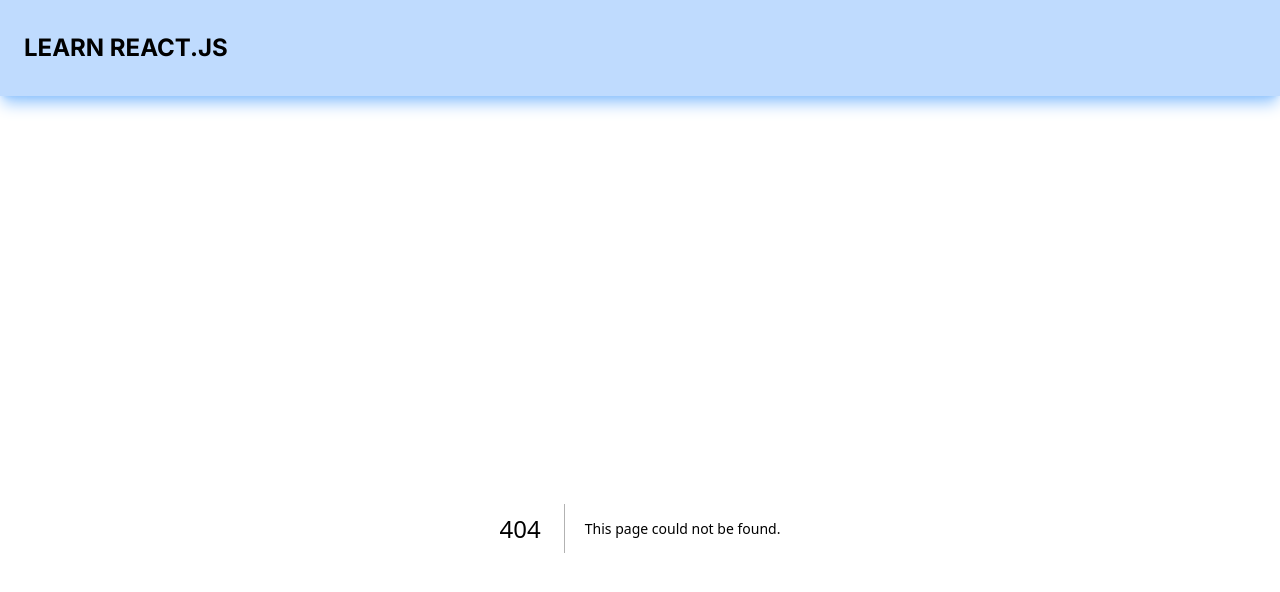
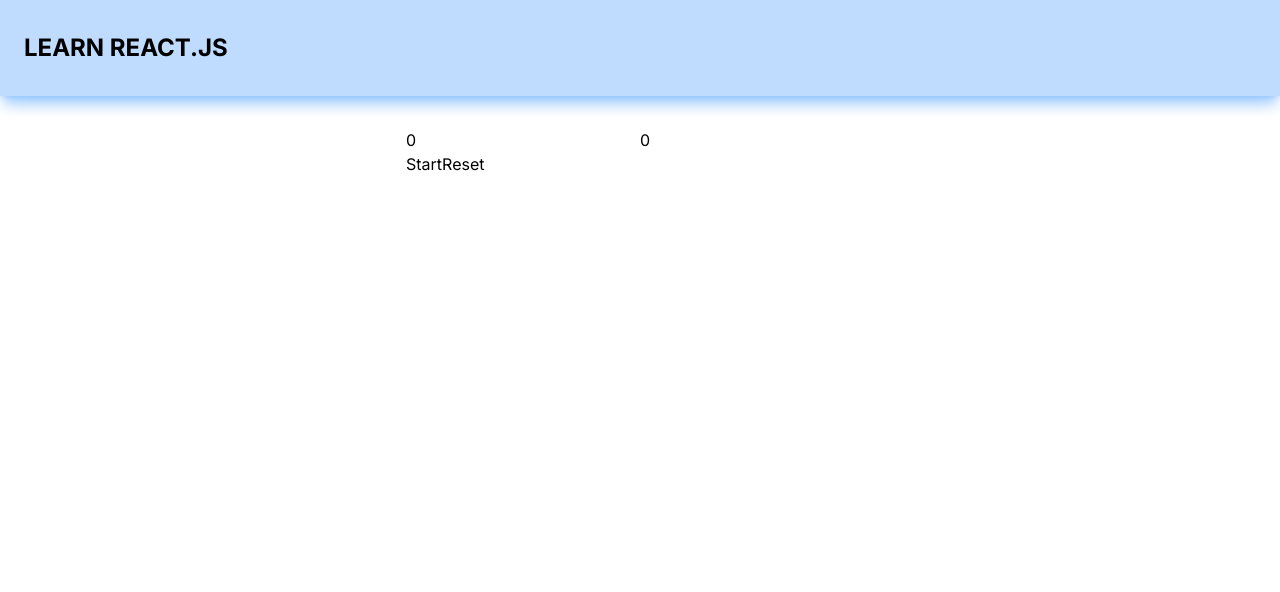
Before and after one commit to D-suke0614/learn_react, a Next.js app: page /timer in a window 1280 px wide. Before the commit this address had no page. Shown: the top 592 px of the page. Built offline with nearby package versions, Linux system fonts and the light colour scheme.

Commit message:
wip: timer

```diff
--- a/src/app/layout.tsx
+++ b/src/app/layout.tsx
@@ -6,8 +6,8 @@
 const inter = Inter({ subsets: ['latin'] })
 
 export const metadata: Metadata = {
-  title: 'Create Next App',
-  description: 'Generated by create next app',
+  title: 'React 100 apps',
+  description: 'This is react 100 apps.',
 }
 
 export default function RootLayout({
--- a/src/app/page.tsx
+++ b/src/app/page.tsx
@@ -9,6 +9,11 @@
             TODO APP
           </Link>
         </li>
+        <li className='mb-5'>
+          <Link className='py-2 hover:opacity-60' href={'/timer'}>
+            TIMER APP
+          </Link>
+        </li>
       </ul>
     </div>
   )
--- /dev/null
+++ b/src/app/timer/page.tsx
@@ -0,0 +1,65 @@
+'use client'
+
+import { useRef, useState } from 'react'
+
+const MIN_TO_MS = 60000
+const SEC_TO_MS = 1000
+
+export default function Page() {
+  const [minutes, setMinutes] = useState<number>(0)
+  const [seconds, setSeconds] = useState<number>(0)
+  const [timeLeft, setTimeLeft] = useState<number>(0)
+  const [buttonText, setButtonText] = useState<'Start' | 'Pause' | 'Continue'>('Start')
+  const minutesRef = useRef<HTMLInputElement>(null!)
+  const secondsRef = useRef(null)
+
+  const handleMinutes = (e: React.ChangeEvent<HTMLInputElement>) => {
+    const minutes = Number(e.target.value)
+    if (isNaN(minutes)) return
+    setMinutes(minutes)
+    console.log(minutes)
+  }
+
+  const handleSeconds = (e: React.ChangeEvent<HTMLInputElement>) => {
+    const seconds = Number(e.target.value)
+    if (isNaN(seconds)) return
+    setSeconds(seconds)
+  }
+
+  const countDown = () => {}
+
+  const handleStart = () => {
+    switch (buttonText) {
+      case 'Start':
+        setButtonText('Pause')
+        setTimeLeft(minutes * MIN_TO_MS + seconds * SEC_TO_MS)
+        break
+      case 'Pause':
+        setButtonText('Continue')
+        break
+      case 'Continue':
+        setButtonText('Pause')
+        break
+    }
+    console.log('timeLeft', timeLeft)
+  }
+  const handleReset = () => {
+    setMinutes(0)
+    setSeconds(0)
+    setButtonText('Start')
+  }
+
+  return (
+    <div>
+      <div>
+        <input ref={minutesRef} placeholder='mm' value={minutes} onChange={handleMinutes} />
+        <input ref={secondsRef} placeholder='ss' value={seconds} onChange={handleSeconds} />
+      </div>
+      <div>
+        {/* 状況に合わせて変化するStart -> Pause -> Continue */}
+        <button onClick={handleStart}>{buttonText}</button>
+        <button onClick={handleReset}>Reset</button>
+      </div>
+    </div>
+  )
+}
```
